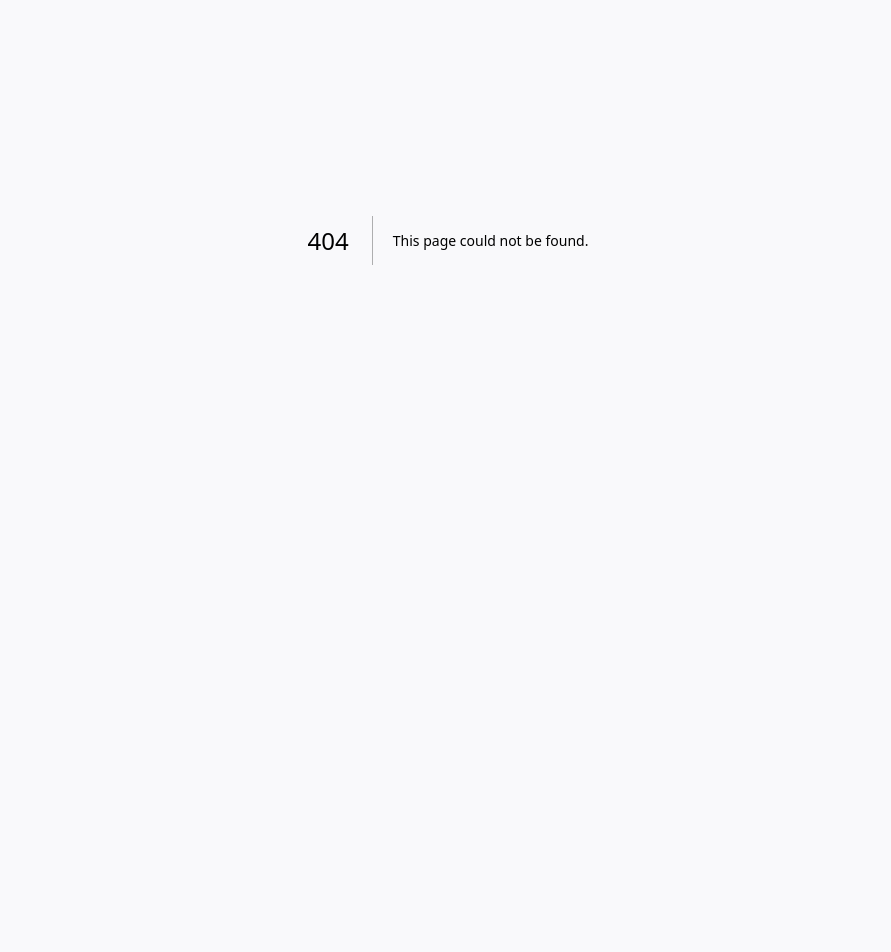
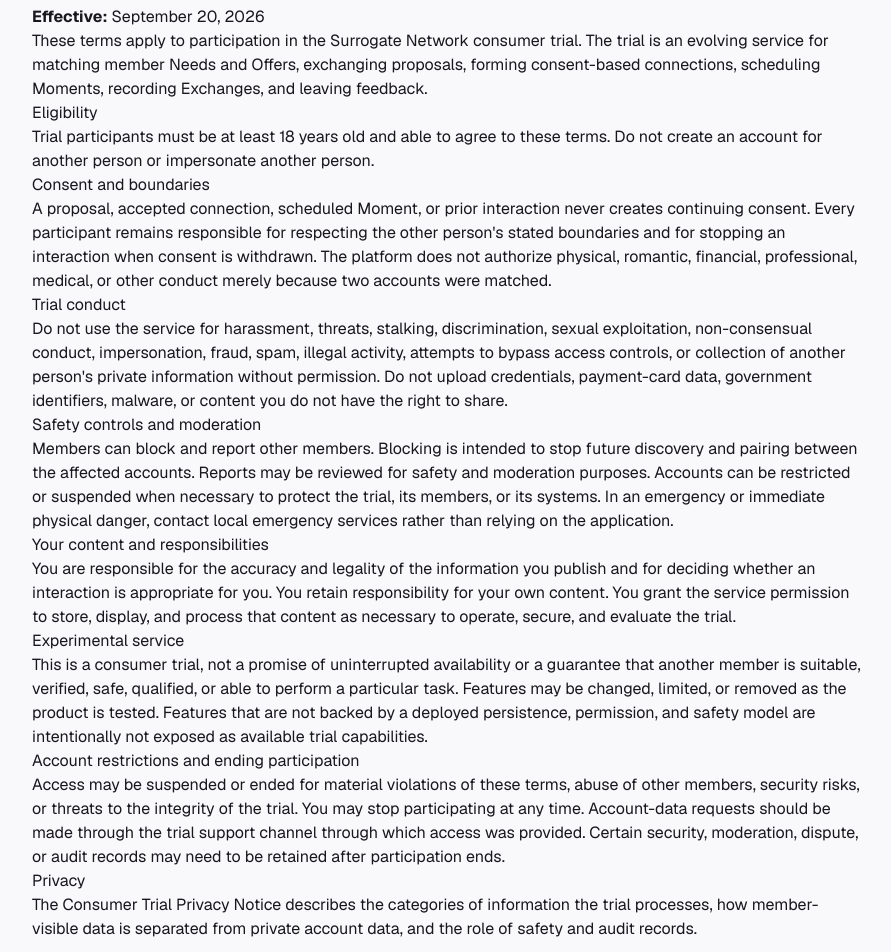
Before and after one commit to agustealo/Surrogate-Network, a Next.js app: page /terms in a window 1280 px wide. Before the commit this address had no page. Shown: the part 160-1112 px from the top of the page, without its empty margins (192-1083 px from the left). Before the commit the page ends 800 px from the top, so only its background shows below. Built offline with nearby package versions, Linux system fonts and the light colour scheme.

Commit message:
feat: add consumer trial terms

```diff
--- /dev/null
+++ b/src/app/(public)/terms/page.tsx
@@ -0,0 +1,83 @@
+import type { Metadata } from 'next'
+import { PageWrapper } from '@/components/layout/PageWrapper'
+
+export const metadata: Metadata = {
+  title: 'Trial Terms - Surrogate Network',
+  description: 'Terms for participation in the Surrogate Network consumer trial.',
+}
+
+const effectiveDate = 'September 20, 2026'
+
+export default function TermsPage() {
+  return (
+    <PageWrapper title="Consumer Trial Terms" className="mx-auto max-w-4xl">
+      <article className="prose prose-neutral max-w-none dark:prose-invert">
+        <p><strong>Effective:</strong> {effectiveDate}</p>
+        <p>
+          These terms apply to participation in the Surrogate Network consumer trial. The trial is an evolving service for matching
+          member Needs and Offers, exchanging proposals, forming consent-based connections, scheduling Moments, recording Exchanges,
+          and leaving feedback.
+        </p>
+
+        <h2>Eligibility</h2>
+        <p>
+          Trial participants must be at least 18 years old and able to agree to these terms. Do not create an account for another
+          person or impersonate another person.
+        </p>
+
+        <h2>Consent and boundaries</h2>
+        <p>
+          A proposal, accepted connection, scheduled Moment, or prior interaction never creates continuing consent. Every participant
+          remains responsible for respecting the other person&apos;s stated boundaries and for stopping an interaction when consent is
+          withdrawn. The platform does not authorize physical, romantic, financial, professional, medical, or other conduct merely
+          because two accounts were matched.
+        </p>
+
+        <h2>Trial conduct</h2>
+        <p>
+          Do not use the service for harassment, threats, stalking, discrimination, sexual exploitation, non-consensual conduct,
+          impersonation, fraud, spam, illegal activity, attempts to bypass access controls, or collection of another person&apos;s private
+          information without permission. Do not upload credentials, payment-card data, government identifiers, malware, or content
+          you do not have the right to share.
+        </p>
+
+        <h2>Safety controls and moderation</h2>
+        <p>
+          Members can block and report other members. Blocking is intended to stop future discovery and pairing between the affected
+          accounts. Reports may be reviewed for safety and moderation purposes. Accounts can be restricted or suspended when necessary
+          to protect the trial, its members, or its systems. In an emergency or immediate physical danger, contact local emergency
+          services rather than relying on the application.
+        </p>
+
+        <h2>Your content and responsibilities</h2>
+        <p>
+          You are responsible for the accuracy and legality of the information you publish and for deciding whether an interaction is
+          appropriate for you. You retain responsibility for your own content. You grant the service permission to store, display, and
+          process that content as necessary to operate, secure, and evaluate the trial.
+        </p>
+
+        <h2>Experimental service</h2>
+        <p>
+          This is a consumer trial, not a promise of uninterrupted availability or a guarantee that another member is suitable,
+          verified, safe, qualified, or able to perform a particular task. Features may be changed, limited, or removed as the product
+          is tested. Features that are not backed by a deployed persistence, permission, and safety model are intentionally not exposed
+          as available trial capabilities.
+        </p>
+
+        <h2>Account restrictions and ending participation</h2>
+        <p>
+          Access may be suspended or ended for material violations of these terms, abuse of other members, security risks, or threats
+          to the integrity of the trial. You may stop participating at any time. Account-data requests should be made through the trial
+          support channel through which access was provided. Certain security, moderation, dispute, or audit records may need to be
+          retained after participation ends.
+        </p>
+
+        <h2>Privacy</h2>
+        <p>
+          The Consumer Trial Privacy Notice describes the categories of information the trial processes, how member-visible data is
+          separated from private account data, and the role of safety and audit records.
+        </p>
+      </article>
+    </PageWrapper>
+  )
+}
```
